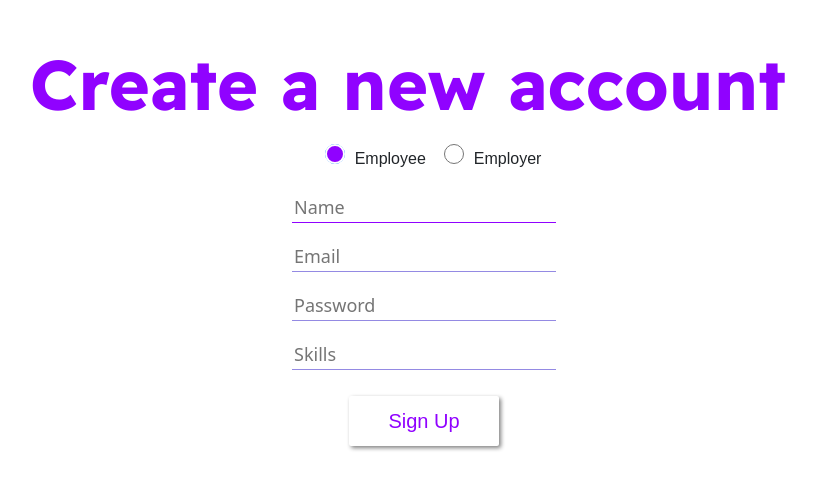
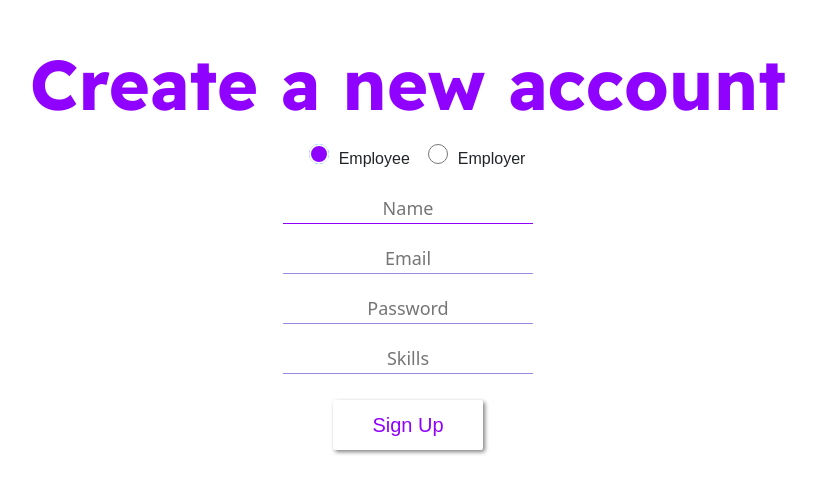
Before and after one commit to dartik24/Hyperlink, a React (Create React App) app in the folder frontend/: page /signup in a window 1280 px wide. Shown: the part 158-652 px from the top of the page, without its empty margins (232-1048 px from the left). Built offline with nearby package versions, Linux system fonts and the light colour scheme.

Commit message:
Profile page UI Fixes

```diff
--- a/frontend/src/pages/profile/profile.css
+++ b/frontend/src/pages/profile/profile.css
@@ -10,6 +10,8 @@
 	filter: drop-shadow(2.5px 2px 2px grey);
     margin-bottom: 50px;
     margin-top: 10px;
+	padding-left: 50px;
+	padding-right: 50px;
 }
 #profileImage {
     margin: 0 auto;
@@ -61,7 +63,6 @@ button {
     margin-left: 5px;
  }
 
-
  #resumeDiv {
      padding-top: 20px;
  }
@@ -79,3 +80,17 @@ h3 {
     font-family: 'Readex Pro', sans-serif;
     font-size: 35px;
 }
+
+ul {
+	padding: 0px;
+}
+
+.input {
+	min-width: 250px;
+	max-width: 250px;
+	min-height: 50px;
+	max-height: 500px;
+	text-align: center;
+	justify-content: center;
+	align-items: center;
+}
```
